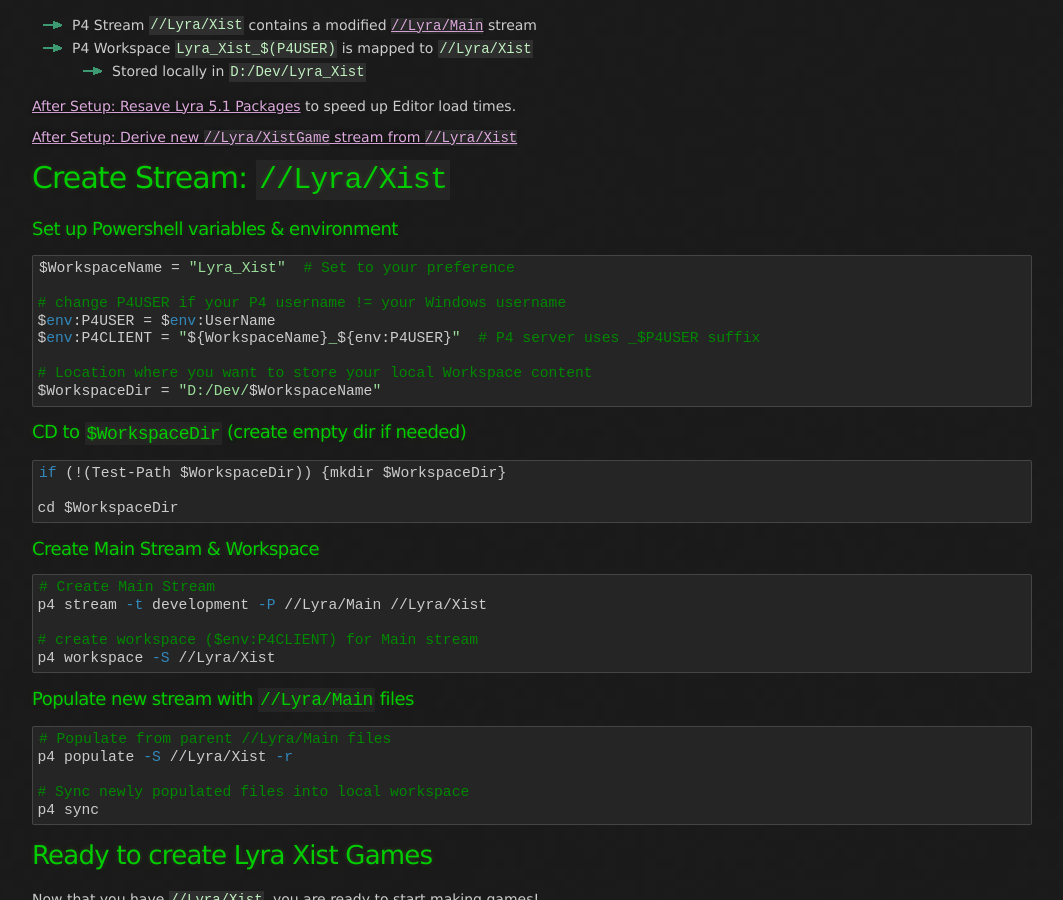
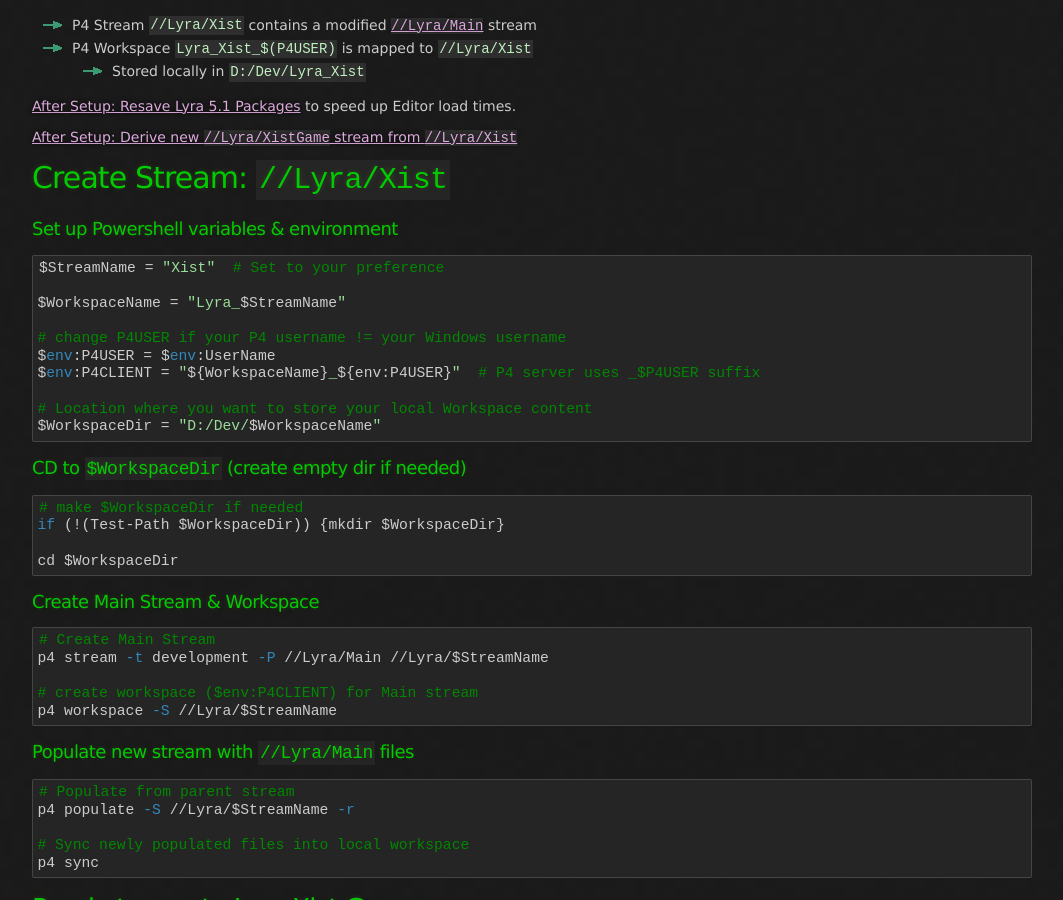
Before and after one commit to x157/x157.github.io, a Jekyll site: the page built from Perforce/How-to-Create-Lyra-Xist-Stream.md, in a window 1280 px wide and 900 px high, scrolled down 546 px. Shown: the whole window, without its empty margins (108-1171 px from the left). Built offline with Jekyll 4.4.1, drawn with Linux system fonts in a browser that asks for light colours.

Commit message:
Allow custom stream name

````diff
--- a/Perforce/How-to-Create-Lyra-Xist-Stream.md
+++ b/Perforce/How-to-Create-Lyra-Xist-Stream.md
@@ -45,7 +45,9 @@
 ##### Set up Powershell variables & environment
 
 ```powershell
-$WorkspaceName = "Lyra_Xist"  # Set to your preference
+$StreamName = "Xist"  # Set to your preference
+
+$WorkspaceName = "Lyra_$StreamName"
 
 # change P4USER if your P4 username != your Windows username
 $env:P4USER = $env:UserName
@@ -58,6 +60,7 @@
 ##### CD to `$WorkspaceDir` (create empty dir if needed)
 
 ```powershell
+# make $WorkspaceDir if needed
 if (!(Test-Path $WorkspaceDir)) {mkdir $WorkspaceDir}
 
 cd $WorkspaceDir
@@ -67,17 +70,17 @@
 
 ```powershell
 # Create Main Stream
-p4 stream -t development -P //Lyra/Main //Lyra/Xist
+p4 stream -t development -P //Lyra/Main //Lyra/$StreamName
 
 # create workspace ($env:P4CLIENT) for Main stream
-p4 workspace -S //Lyra/Xist
+p4 workspace -S //Lyra/$StreamName
 ```
 
 ##### Populate new stream with `//Lyra/Main` files
 
 ```powershell
-# Populate from parent //Lyra/Main files
-p4 populate -S //Lyra/Xist -r
+# Populate from parent stream
+p4 populate -S //Lyra/$StreamName -r
 
 # Sync newly populated files into local workspace
 p4 sync
````
